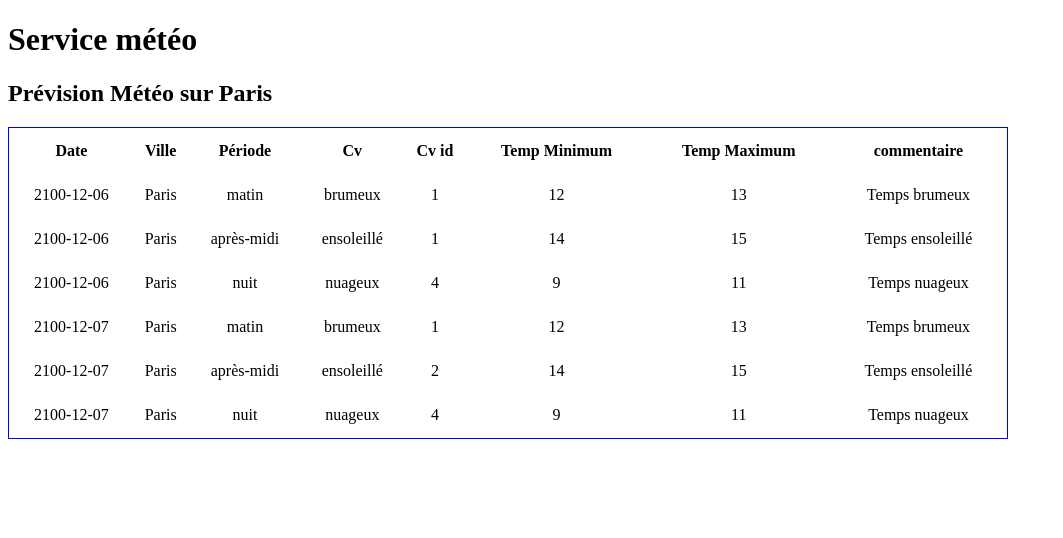
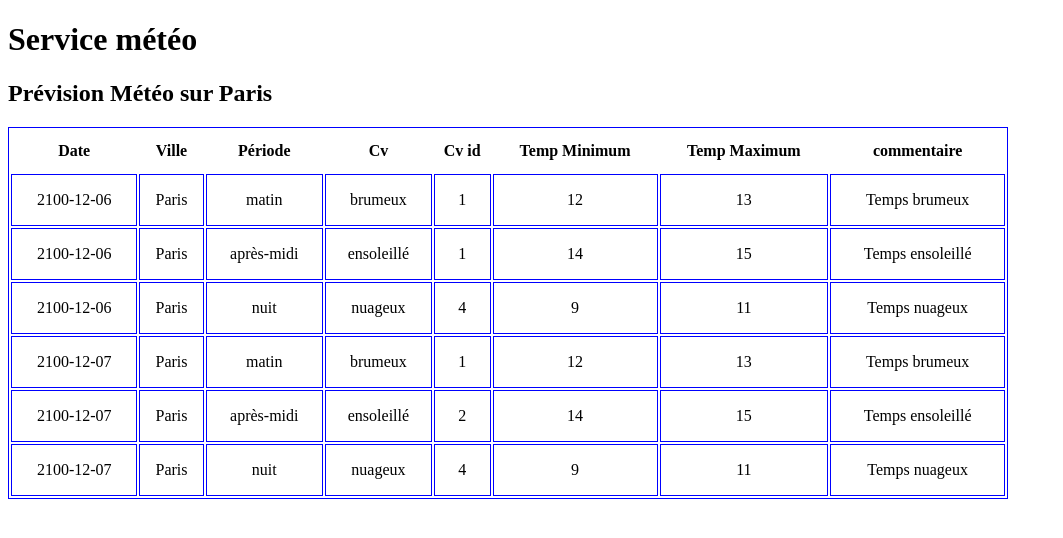
Before and after one commit to Rodrigues1678/meteo, a PHP site: page / in a window 1280 px wide. Shown: the top 538 px of the page, without its empty margins (0-1063 px from the left). Run offline with PHP 8.4, Linux system fonts and the light colour scheme.

Commit message:
Update style.css

```diff
--- a/style.css
+++ b/style.css
@@ -4,3 +4,8 @@ table{
   width:1000px;
   line-height: 40px;
 }
+
+td {
+  padding: 5px;
+  border:1px solid blue;
+}
```
